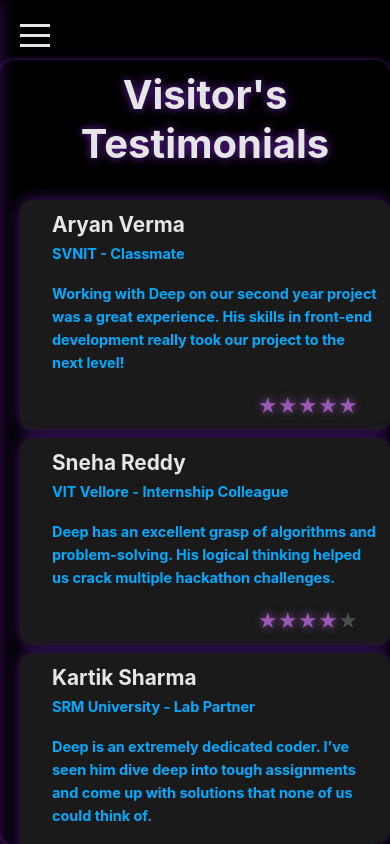
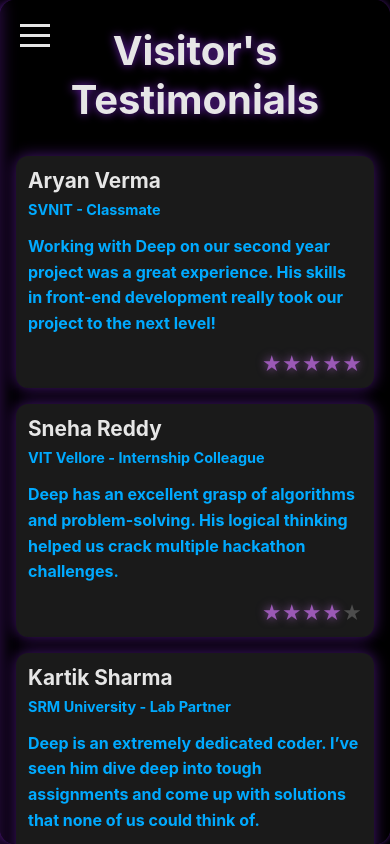
Before and after one commit to THE-DEEPDAS/Portfolio-Website, a React (Create React App) app: page /testimonials in a window 390 px wide. Built offline with nearby package versions, Linux system fonts and the light colour scheme.

Commit message:
final try

```diff
--- a/src/components/About.css
+++ b/src/components/About.css
@@ -114,7 +114,7 @@ a:hover {
 @media screen and (max-width: 768px) {
   .about-page {
     padding: 15px;
-    margin-top: 60px; /* Add top margin for small screens */
+
   }
 
   h1 {
--- a/src/components/Academic.css
+++ b/src/components/Academic.css
@@ -1,22 +1,24 @@
+/* Reset default margins and padding */
 html, body {
-    margin: 0 !important; /* Remove default margins */
-    padding: 0 !important; /* Remove default padding */
+    margin: 0;
+    padding: 0;
+    overflow-x: hidden;
 }
 
 .academic-page {
     max-height: 100vh;
     overflow-y: auto;
-    padding: 0 !important; /* Remove padding */
-    background: black; /* Dark background */
-    margin-left: 270px !important; /* Maintain 270px margin for larger screens */
+    padding: 20px;
+    background: black;
+    margin-left: 270px;
     display: flex;
-    flex-direction: column; /* Stack items vertically */
+    flex-direction: column;
     align-items: center;
     text-align: center;
     box-sizing: border-box;
-    width: 100%;
+    width: calc(100% - 270px);
     overflow-x: hidden;
-    color: #ffffff; /* White text */
+    color: #ffffff;
 }
 
 .academic-gallery {
@@ -28,48 +30,49 @@ html, body {
 }
 
 h1 {
-    margin-top: 60px !important; /* Space for hamburger */
-    margin-bottom: 20px !important; /* Keep bottom margin */
-    font-size: 2rem !important;
+    margin-bottom: 20px;
+    font-size: 2rem;
     font-weight: bold;
-    color: #e6e6e6; /* Light color for headings */
-    text-shadow: 0 0 10px rgba(138, 43, 226, 0.8); /* Glowing effect */
+    color: #e6e6e6;
+    text-shadow: 0 0 10px rgba(138, 43, 226, 0.8);
 }
 
 p {
-    margin-bottom: 20px !important;
-    font-size: 1.2rem !important;
+    margin-bottom: 20px;
+    font-size: 1.2rem;
     font-weight: bold;
-    color: #00aaff; /* Light color for paragraphs */
+    color: #00aaff;
 }
 
 @media screen and (max-width: 768px) {
     .academic-page {
-        margin-left: 0 !important; /* Remove left margin on smaller screens */
-        margin-top: 60px !important; /* Add top margin for small screens */
+        margin-left: 0;
+        width: 100%;
+        padding: 15px;
     }
 
     h1 {
-        font-size: 1.75rem !important;
+        font-size: 1.75rem;
     }
+
     p {
-        font-size: 1rem !important;
+        font-size: 1rem;
     }
 }
 
 @media screen and (max-width: 480px) {
     .academic-page {
-        margin-left: 0 !important; /* Remove left margin on very small screens */
-        width: 100vw !important; /* Full width */
+        margin-left: 0;
+        padding: 10px;
+        width: 100%;
     }
 
     h1 {
-        font-size: 1.5rem !important;
+        font-size: 1.5rem;
     }
 
     p {
-        font-size: 0.9rem !important;
-        overflow-wrap: anywhere;
-        overflow-x: wrap;
+        font-size: 0.9rem;
+        overflow-wrap: break-word;
     }
 }
--- a/src/components/MainContent.css
+++ b/src/components/MainContent.css
@@ -1,13 +1,9 @@
-html, body {
-    margin: 0 !important; /* Remove default margins */
-    padding: 0 !important; /* Remove default padding */
-}
-
 .main-content {
   flex-grow: 1;
   background-color: #000000;
-  margin-left: 270px !important; /* Maintain 270px margin for larger screens */
-  padding: 0 !important; /* Remove padding */
+  margin-left: 270px;
+  width: calc(100% - 270px);
+  padding: 40px 20px;
   color: #e6e6e6;
   display: flex;
   flex-direction: column;
@@ -20,27 +16,35 @@ html, body {
 }
 
 .main-content h1 {
-  font-size: 2.5rem !important;
-  margin-top: 60px !important; /* Space for hamburger */
-  margin-bottom: 20px !important; /* Keep bottom margin */
+  font-size: 2.5rem;
+  margin-bottom: 20px;
   text-align: center;
   color: #e6e6e6;
   text-shadow: 0 0 10px rgba(138, 43, 226, 0.8);
 }
 
 .main-content p {
-  font-size: 1.125rem !important;
+  font-size: 1.125rem;
   justify-content: center;
   text-align: center;
-  margin-bottom: 40px !important;
+  margin-bottom: 40px;
   color: #9b59b6;
+}
+
+.main-content h5 {
+  font-size: 1.125rem;
+  justify-content: center;
+  text-align: center;
+  margin-bottom: 40px;
+  color: #8e44ad;
+  margin-left: 50px;
 }
 
 .cards {
   display: grid;
   grid-template-columns: repeat(auto-fit, minmax(200px, 1fr));
   gap: 20px;
-  margin-top: 20px !important;
+  margin-top: 20px;
 }
 
 .card {
@@ -161,56 +165,64 @@ html, body {
 
 @media (max-width: 768px) {
   .main-content {
-    margin-left: 0 !important; /* Remove left margin on smaller screens */
-    padding: 0 !important; /* Remove padding */
+    margin-left: 0;
+    width: 100%;
+    padding: 20px;
     max-height: 100vh;
     overflow-y: auto;
-    justify-content: flex-start;
-    box-sizing: border-box;
-    margin-top: 60px !important; /* Add top margin for small screens */
   }
 
   .main-content h1 {
-    font-size: 2rem !important;
-    margin: 20px 0 !important; /* Keep bottom margin */
+    font-size: 2rem;
+    margin: 20px 0;
   }
 
   .main-content p {
-    font-size: 1rem !important;
+    font-size: 1rem;
   }
 
   .cards {
     grid-template-columns: repeat(auto-fit, minmax(150px, 1fr));
   }
+
+  .sidebar {
+    transform: translateX(-100%);
+    transition: transform 0.3s ease;
+  }
+
+  .sidebar.active {
+    transform: translateX(0);
+  }
 }
 
 @media (max-width: 480px) {
   .main-content {
-    margin-left: 0 !important; /* Remove left margin on very small screens */
-    padding: 0 !important; /* Remove padding */
-    justify-content: flex-start;
-    box-sizing: border-box;
+    margin-left: 0;
+    width: 100%;
+    padding: 15px;
   }
 
   .main-content h1 {
-    font-size: 1.8rem !important;
+    font-size: 1.8rem;
   }
 
-  .main-content p {
-    font-size: 0.9rem !important;
+  .main-content p,
+  .main-content h5 {
+    font-size: 0.9rem;
+    margin-left: 0;
   }
 }
 
 @media (min-width: 1024px) {
   .cards {
-    grid-template-columns: repeat(3, 1fr); /* 3 boxes per row */
-    grid-template-rows: repeat(2, auto); /* 2 rows total */
-    gap: 60px; /* Maintain space between the cards */
+    grid-template-columns: repeat(3, 1fr);
+    grid-template-rows: repeat(2, auto);
+    gap: 60px;
     justify-items: center;
   }
 
   .card {
-    width: 100%; /* Ensure cards take full width of their grid cell */
-    max-width: 300px; /* Optionally limit the max width of each card */
+    width: 100%;
+    max-width: 300px;
   }
 }
--- a/src/components/Technical.css
+++ b/src/components/Technical.css
@@ -78,6 +78,7 @@ p {
 @media screen and (max-width: 480px) {
     .technical-page {
         padding: 0; /* Remove padding */
+        margin-top: 60px; /* Add top margin for small screens */
     }
 
     .technical-page h1 {
--- a/src/components/Testimonials.css
+++ b/src/components/Testimonials.css
@@ -12,19 +12,21 @@
 body {
   background-color: #000000;
   color: #ffffff;
-  margin: 0; /* Remove left margin */
+  margin: 0;
+  padding: 0;
 }
 
 .testimonials-container {
-  width: 100%; /* Full width */
-  margin-left: 270px; /* Maintain 270px margin for larger screens */
-  padding: 0; /* Remove padding if causing space */
+  width: calc(100% - 270px);
+  margin-left: 270px;
+  padding: 2rem;
   background: black;
   border-radius: 15px;
   box-shadow: 0 0 30px rgba(138, 43, 226, 0.3);
   animation: glow 3s infinite, fadeIn 1s ease-out;
   overflow-y: auto;
   height: calc(100vh - 40px);
+  box-sizing: border-box;
 }
 
 .testimonials-container h2 {
@@ -33,7 +35,6 @@ body {
   font-size: 2.5rem;
   margin-bottom: 2rem;
   text-shadow: 0 0 10px rgba(138, 43, 226, 0.8);
-  margin-left: 20px; /* Added margin-left */
 }
 
 .testimonials-grid {
@@ -42,7 +43,6 @@ body {
   justify-content: center;
   gap: 2rem;
   margin-bottom: 2rem;
-  margin-left: 20px; /* Added margin-left */
 }
 
 .testimonial-card {
@@ -53,7 +53,6 @@ body {
   transition: all 0.3s ease;
   animation: fadeIn 0.5s ease-out, float 5s ease-in-out infinite;
   width: 300px;
-  margin-left: 20px; /* Added margin-left */
 }
 
 .testimonial-card:hover {
@@ -62,19 +61,19 @@ body {
 }
 
 .testimonial-header h3 {
-  margin: 0 0 0 20px; /* Added margin-left */
+  margin: 0;
   font-size: 1.3rem;
   color: #e6e6e6;
 }
 
 .testimonial-header p {
-  margin: 0.5rem 0 0.5rem 20px; /* Added margin-left */
+  margin: 0.5rem 0;
   font-size: 0.9rem;
   color: #b3b3b3;
 }
 
 .testimonial-comment {
-  margin: 1rem 0 1rem 20px; /* Added margin-left */
+  margin: 1rem 0;
   font-size: 1rem;
   color: #cccccc;
   line-height: 1.6;
@@ -83,7 +82,6 @@ body {
 .testimonial-rating {
   display: flex;
   justify-content: flex-end;
-  margin-right: 20px; /* Added margin-right instead of left for alignment */
 }
 
 .star {
@@ -99,9 +97,7 @@ body {
 
 .add-testimonial-btn {
   display: block;
-  width: calc(100% - 40px); /* Adjusted width to account for margins */
-  margin-left: 20px;
-  margin-right: 20px; /* Added margin-right */
+  width: 100%;
   padding: 1rem;
   background-color: #8e44ad;
   color: white;
@@ -124,47 +120,41 @@ body {
   box-shadow: 0 0 10px rgba(138, 43, 226, 0.5);
 }
 
-/* Media queries for smaller screens */
 @media (max-width: 768px) {
   .testimonials-container {
-    width: 100%; /* Full width for smaller screens */
-    margin-left: 0; /* Remove left margin on smaller screens */
+    width: 100%;
+    margin-left: 0;
+    padding: 1.5rem;
     height: auto;
-    overflow-y: auto;
-    padding: 0; /* Remove padding if causing space */
-    margin-top: 60px; /* Add top margin for small screens */
   }
 
   .testimonial-card {
-    width: calc(100% - 40px); /* Make cards full-width for smaller screens */
-    margin-left: 0; /* Remove extra margin on small screens */
-    padding: 1rem; /* Adjust padding */
+    width: 100%;
+    margin-left: 0;
+    padding: 1rem;
   }
 
   .testimonials-grid {
-    gap: 1rem; /* Adjust gap between cards */
+    gap: 1rem;
   }
 }
 
 @media (max-width: 480px) {
   .testimonials-container {
-    padding: 0; /* Remove padding for extra small screens */
-    height: auto; /* Allow height to adjust */
-    margin-left: 0; /* Remove left margin on very small screens */
+    width: 100%;
+    margin-left: 0;
+    padding: 1rem;
   }
 
   .testimonial-card {
-    width: 100%; /* Full width cards for very small screens */
-    margin-left: 0; /* Center the card */
-    padding: 0.75rem; /* Reduce padding */
-  }
-
-  .testimonials-grid {
-    gap: 0.5rem; /* Smaller gap between cards */
+    width: 100%;
+    margin-left: 0;
+    padding: 0.75rem;
   }
 
   .add-testimonial-btn {
-    width: 100%; /* Full width button for small screens */
+    width: 100%;
+    margin: 0;
     padding: 0.75rem;
   }
 }
```
